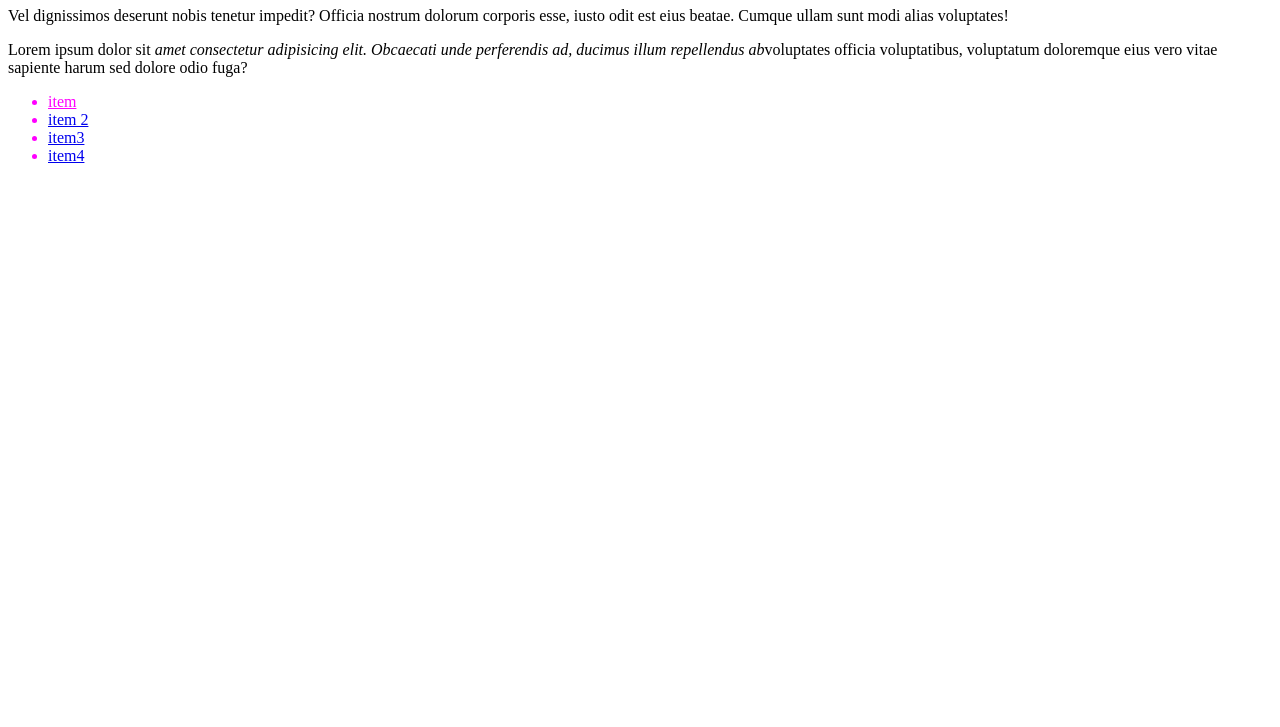
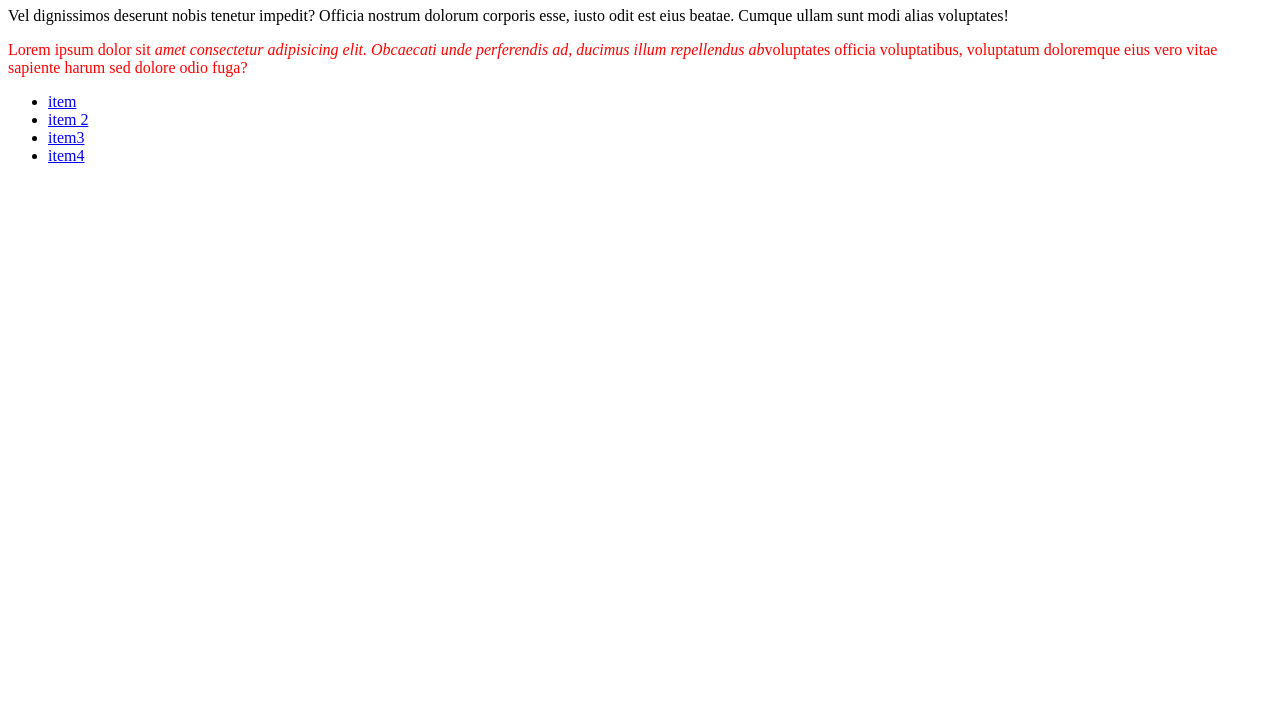
Before and after one commit to stephanie-vm/clase_6-Dise-o-web-1, a plain HTML site: page index.html in a window 1280 px wide. Shown: the part 73-800 px from the top of the page. Drawn offline with Linux system fonts and the light colour scheme.

Commit message:
Selector múltiple o combinación

```diff
--- a/css/style.css
+++ b/css/style.css
@@ -16,15 +16,15 @@
     color:firebrick;
 }*/
 /*selector ID*/
-#lista,
+/*#lista,
 .item {
     color: fuchsia;
-}
+}*/
 /*selector múltiple, combinación*/
-/*h1,
+h1,
 p {
     color: red;
-}*/
+}
 /* Específico*/
 /*a.item {
     color: paleturquoise;
```
